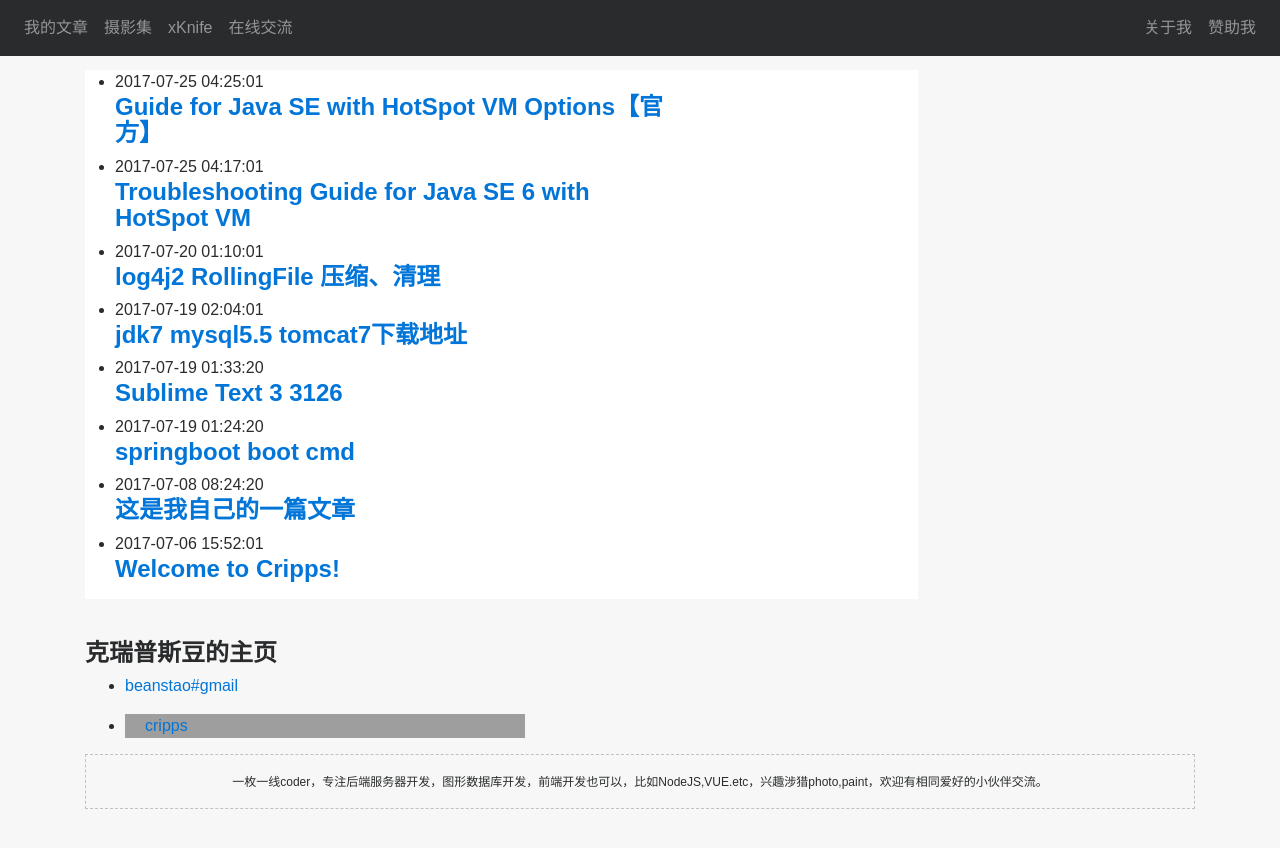
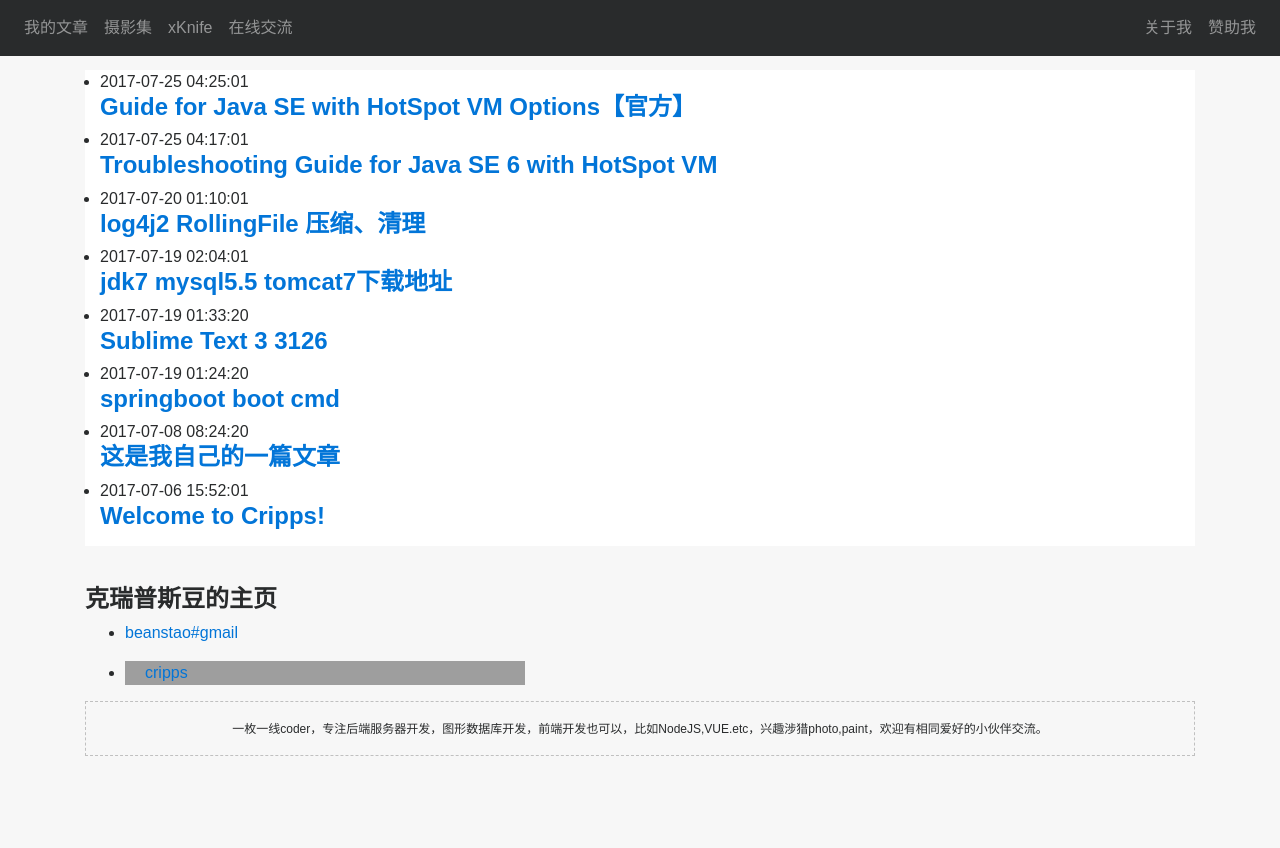
Before and after one commit to beanstt/beanstt.github.io, a Jekyll site: the page built from index.md, in a window 1280 px wide. Shown: the top 848 px of the page. Built offline with Jekyll 4.4.1, drawn with Linux system fonts in a browser that asks for light colours; nearby versions of some CDN libraries; grey boxes are pictures that could not be loaded.

Commit message:
fix : content

```diff
--- a/_layouts/default.html
+++ b/_layouts/default.html
@@ -10,10 +10,9 @@
     <div class="main-container container">
 
       <main class="page-content" aria-label="Content">
-        <div class="wrapper content col-sm-9">
+        <div class="wrapper content">
           {{ content }}
         </div>
-        <div class="col-sm-3"></div>
       </main>
 
       {% include footer.html %}
--- a/_layouts/home.html
+++ b/_layouts/home.html
@@ -8,7 +8,7 @@ layout: default
 
   {{ content }}
 
-  <ul class="post-list content col-sm-9">
+  <ul class="post-list content col-sm-10 col-md-9">
     {% for post in site.posts %}
       <li>
         {% assign date_format = site.minima.date_format | default: "%Y-%m-%d %H:%M:%S" %}
@@ -20,7 +20,7 @@ layout: default
       </li>
     {% endfor %}
   </ul>
-  <div class="col-sm-3"></div>
+  <div class="col-sm-2 col-md-3"></div>
 
   <!-- <p class="我的码云">git me <a href="https://gitee.com/cripps" target=_blank>via GitEE</a></p> -->
 
--- a/_layouts/page.html
+++ b/_layouts/page.html
@@ -7,9 +7,8 @@ layout: default
     <!-- <h1 class="post-title">{{ page.title | escape }}</h1> -->
   </header>
 
-  <div class="post-content content col-sm-9">
+  <div class="post-content content">
     {{ content }}
   </div>
-  <div class="col-sm-3"></div>
 
 </article>
--- a/_layouts/post.html
+++ b/_layouts/post.html
@@ -15,10 +15,9 @@ layout: default
       {% endif %}</p>
   </header>
 
-  <div class="post-content content col-sm-9" itemprop="articleBody">
+  <div class="post-content content" itemprop="articleBody">
     {{ content }}
   </div>
-  <div class="col-sm-3"></div>
 
   <div class="statement">
     <p>
```
